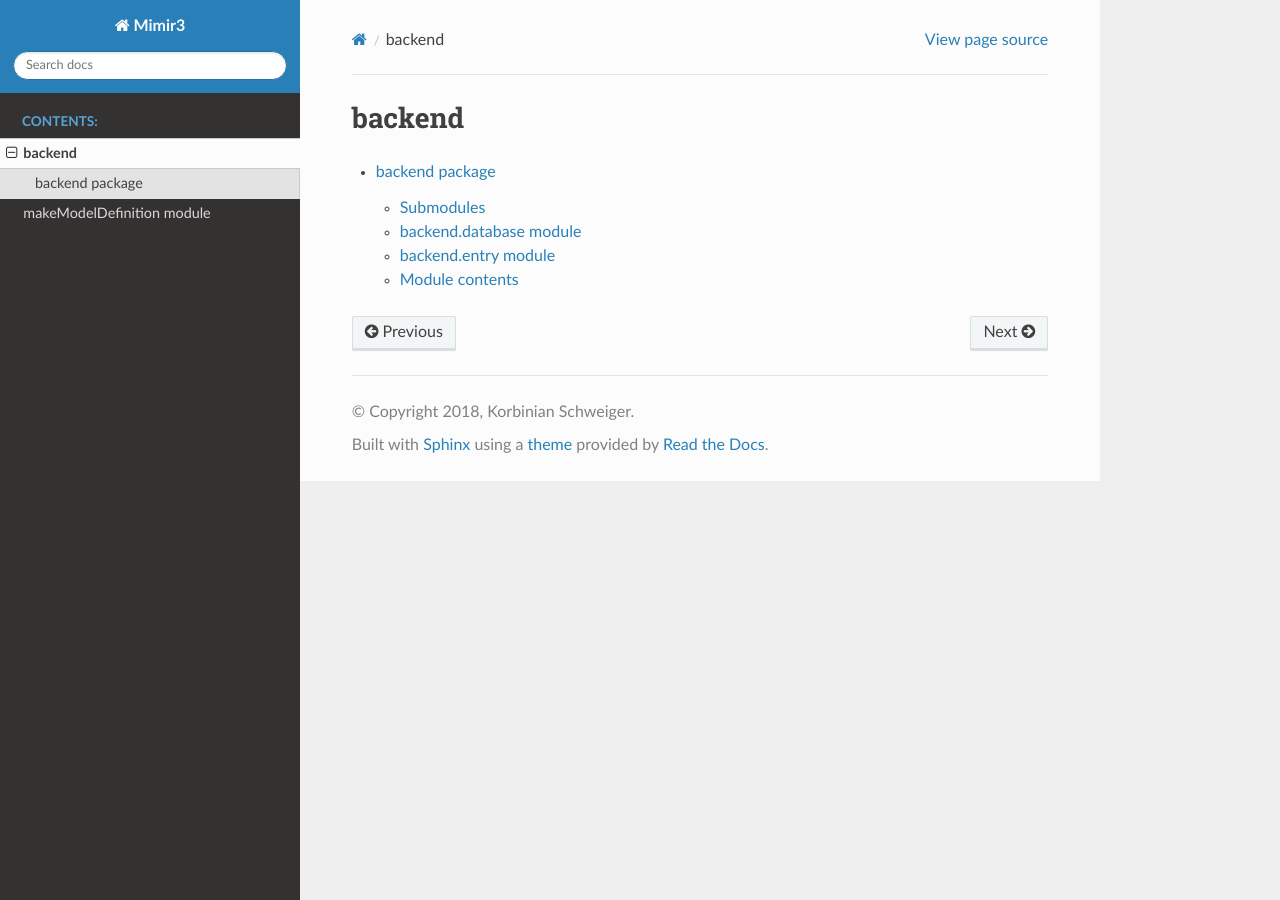
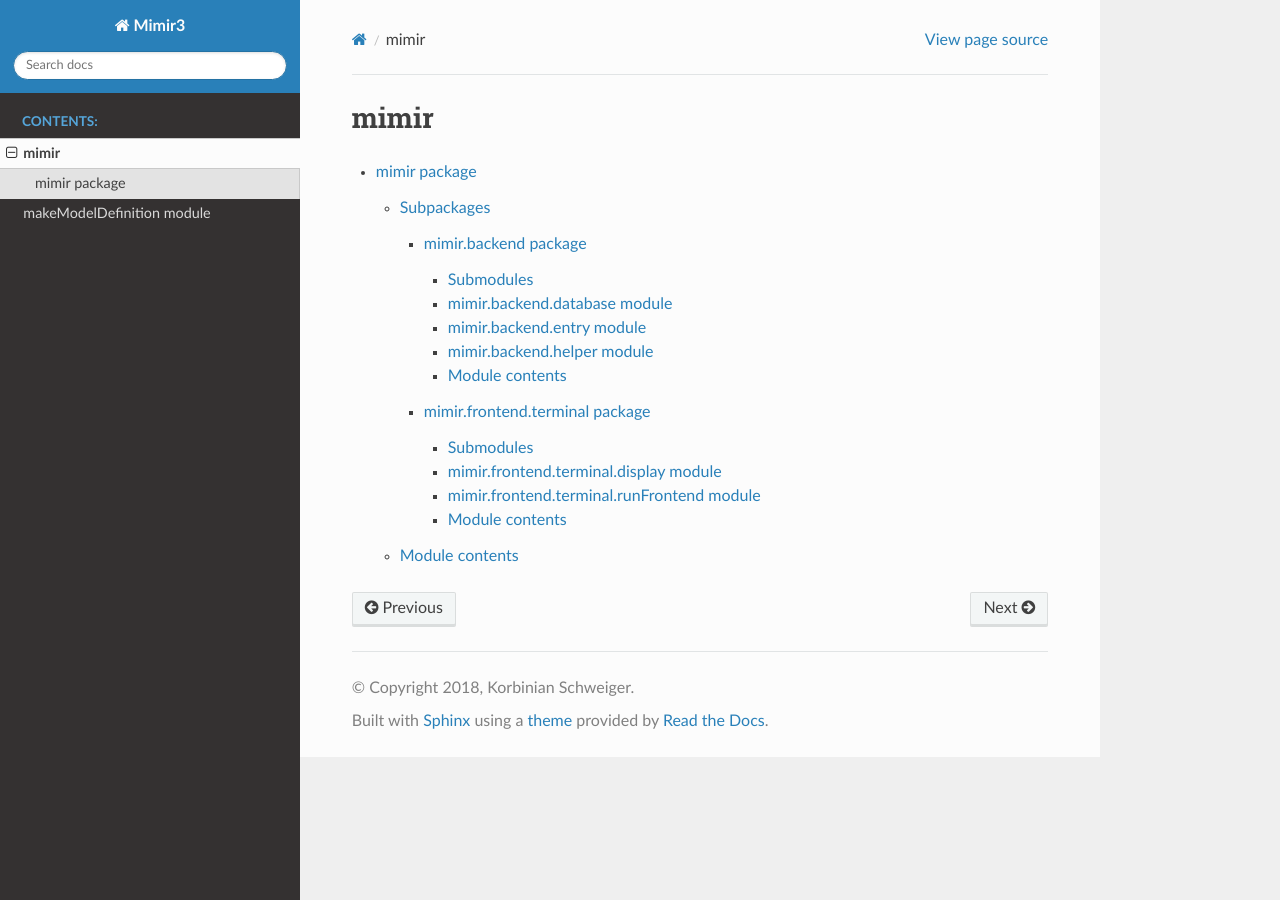
Before and after one commit to kschweiger/Mimir3, a Sphinx documentation site: the page built from docs/modules.rst, in a window 1280 px wide. Built offline with Sphinx 7.4.7 and the Read the Docs theme 2.0.0, drawn with Linux system fonts in a browser that asks for light colours.

```diff
--- a/docs/index.rst
+++ b/docs/index.rst
@@ -7,7 +7,7 @@ Welcome to Mimir3's documentation!
 ==================================
 
 .. toctree::
-   :maxdepth: 2
+   :maxdepth: 4
    :caption: Contents:
 
    modules
--- a/docs/backend.rst
+++ b/docs/mimir.backend.rst
@@ -1,26 +1,32 @@
-backend package
-===============
+mimir.backend package
+=====================
 
 Submodules
 ----------
 
-backend.database module
------------------------
+mimir.backend.database module
+-----------------------------
 
 .. automodule:: mimir.backend.database
     :members:
     :undoc-members:
     :show-inheritance:
 
-backend.entry module
---------------------
+mimir.backend.entry module
+--------------------------
 
 .. automodule:: mimir.backend.entry
     :members:
     :undoc-members:
     :show-inheritance:
-    :inherited-members:
-    :private-members:
+
+mimir.backend.helper module
+---------------------------
+
+.. automodule:: mimir.backend.helper
+    :members:
+    :undoc-members:
+    :show-inheritance:
 
 
 Module contents
--- /dev/null
+++ b/docs/mimir.frontend.terminal.rst
@@ -0,0 +1,30 @@
+mimir.frontend.terminal package
+===============================
+
+Submodules
+----------
+
+mimir.frontend.terminal.display module
+--------------------------------------
+
+.. automodule:: mimir.frontend.terminal.display
+    :members:
+    :undoc-members:
+    :show-inheritance:
+
+mimir.frontend.terminal.runFrontend module
+------------------------------------------
+
+.. automodule:: mimir.frontend.terminal.runFrontend
+    :members:
+    :undoc-members:
+    :show-inheritance:
+
+
+Module contents
+---------------
+
+.. automodule:: mimir.frontend.terminal
+    :members:
+    :undoc-members:
+    :show-inheritance:
--- /dev/null
+++ b/docs/mimir.rst
@@ -0,0 +1,18 @@
+mimir package
+=============
+
+Subpackages
+-----------
+
+.. toctree::
+
+    mimir.backend
+    mimir.frontend.terminal
+
+Module contents
+---------------
+
+.. automodule:: mimir
+    :members:
+    :undoc-members:
+    :show-inheritance:
--- a/docs/modules.rst
+++ b/docs/modules.rst
@@ -1,7 +1,7 @@
-backend
-=======
+mimir
+=====
 
 .. toctree::
-   :maxdepth: 4
+   :maxdepth: 999
 
-   backend
+   mimir
```
Also changed, not shown: other parts of docs/mimir.backend.rst (+0 -2 lines), README.md (+7 -1 lines), 2 other files.
